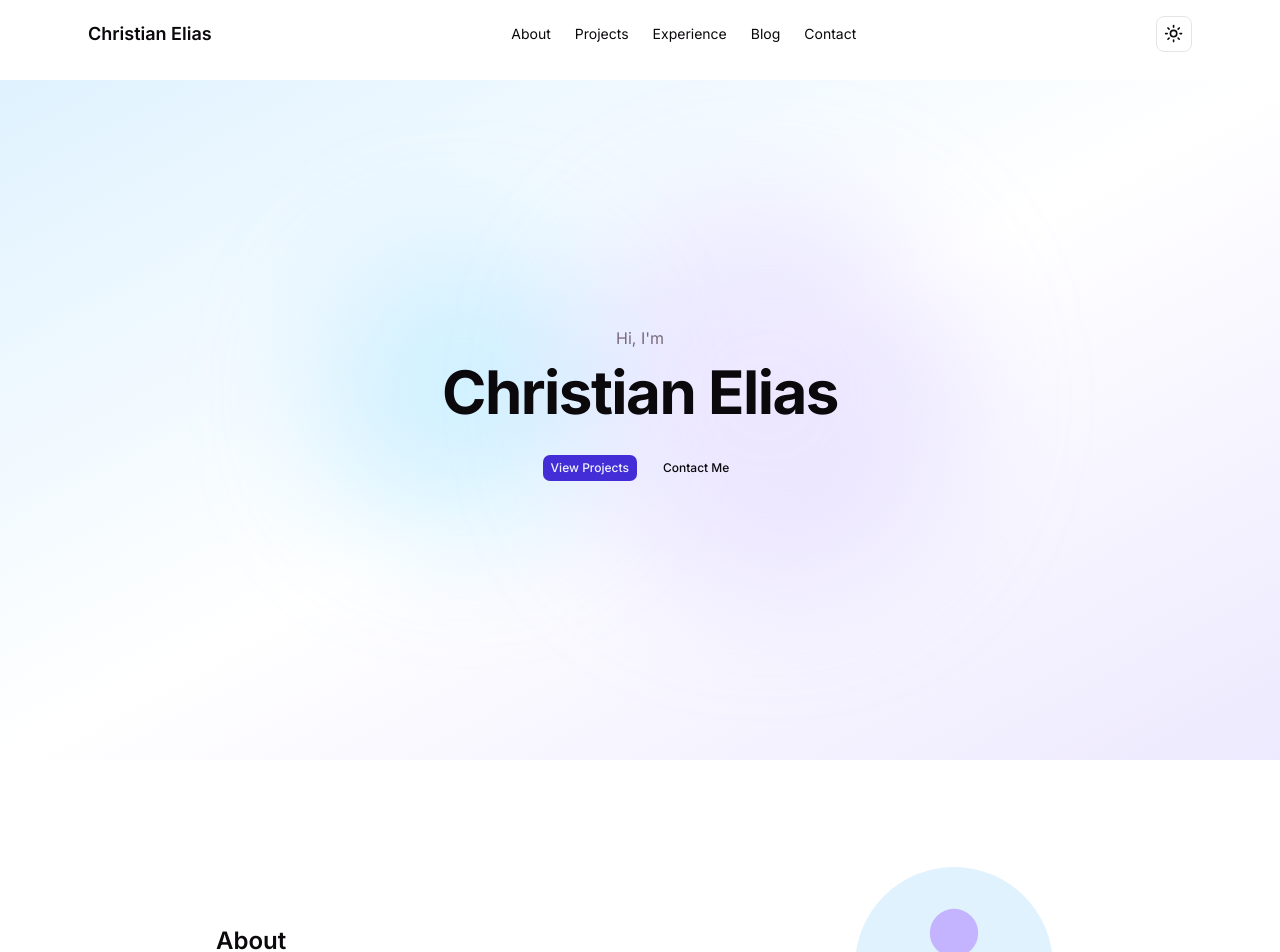
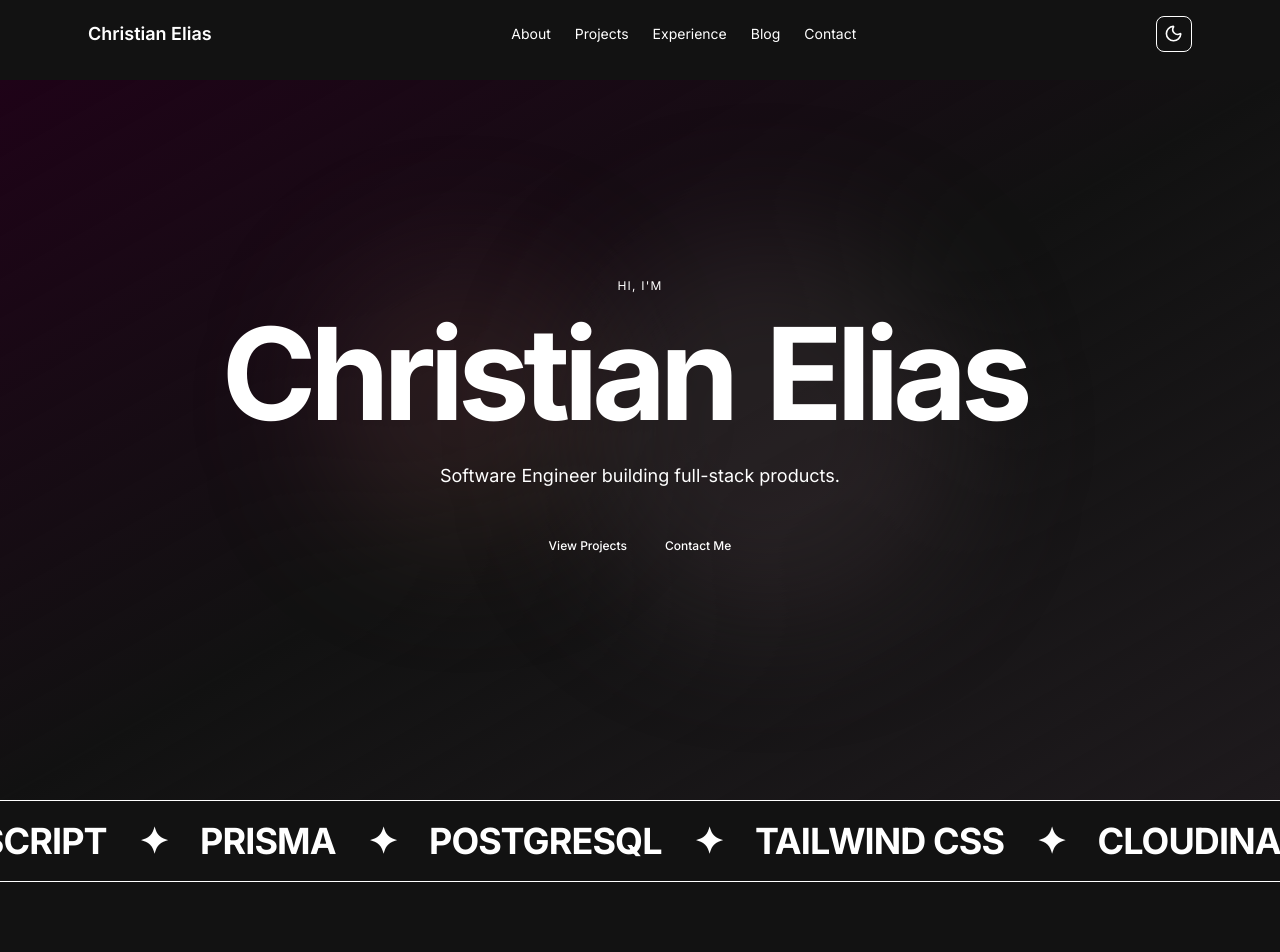
Before and after one commit to chr1133/My-Portfolio, a Next.js app: page / in a window 1280 px wide. Shown: the top 952 px of the page. Built offline with nearby package versions, Linux system fonts and the light colour scheme; no server answers; the database is empty.

Commit message:
feat: apply luxurious dark color theme across the site

```diff
--- a/app/globals.css
+++ b/app/globals.css
@@ -84,39 +84,23 @@
 }
 
 .dark {
-  --background: oklch(0.145 0.008 326);
-  --foreground: oklch(0.985 0 0);
-  --card: oklch(0.212 0.019 322.12);
-  --card-foreground: oklch(0.985 0 0);
-  --popover: oklch(0.212 0.019 322.12);
-  --popover-foreground: oklch(0.985 0 0);
-  --primary: oklch(0.398 0.195 277.366);
-  --primary-foreground: oklch(0.962 0.018 272.314);
-  --secondary: oklch(0.274 0.006 286.033);
-  --secondary-foreground: oklch(0.985 0 0);
-  --muted: oklch(0.263 0.024 320.12);
-  --muted-foreground: oklch(0.711 0.019 323.02);
-  --accent: oklch(0.263 0.024 320.12);
-  --accent-foreground: oklch(0.985 0 0);
-  --destructive: oklch(0.704 0.191 22.216);
-  --border: oklch(1 0 0 / 10%);
-  --input: oklch(1 0 0 / 15%);
-  --ring: oklch(0.542 0.034 322.5);
-  --chart-1: oklch(0.865 0.012 325.68);
-  --chart-2: oklch(0.542 0.034 322.5);
-  --chart-3: oklch(0.435 0.029 321.78);
-  --chart-4: oklch(0.364 0.029 323.89);
-  --chart-5: oklch(0.263 0.024 320.12);
-  --sidebar: oklch(0.212 0.019 322.12);
-  --sidebar-foreground: oklch(0.985 0 0);
-  --sidebar-primary: oklch(0.585 0.233 277.117);
-  --sidebar-primary-foreground: oklch(0.962 0.018 272.314);
-  --sidebar-accent: oklch(0.263 0.024 320.12);
-  --sidebar-accent-foreground: oklch(0.985 0 0);
-  --sidebar-border: oklch(1 0 0 / 10%);
-  --sidebar-ring: oklch(0.542 0.034 322.5);
+  --background: 300 10% 12%;        /* #1E1A1D */
+  --secondary-background: 290 90% 6%; /* #1F0318 */
+  --card: 350 10% 29%;               /* #513F45 */
+  --accent: 10 25% 44%;              /* #7F534B */
+  --accent-hover: 25 20% 51%;        /* #8C705F */
+  --muted: 30 5% 51%;                /* #827B71 */
+  --foreground: 75 55% 88%;          /* #E5F2C9 */
+  --muted-foreground: 65 15% 68%;    /* #B4B79D */
+
+  --border: 350 10% 29%;
+  --input: 350 10% 29%;
+  --ring: 10 25% 44%;
+  --primary: 75 55% 88%;
+  --primary-foreground: 300 10% 12%;
+  --secondary: 350 10% 29%;
+  --secondary-foreground: 75 55% 88%;
 }
-
 @layer base {
   * {
     @apply border-border outline-ring/50;
@@ -128,3 +112,13 @@
     @apply font-sans;
   }
 }
+@keyframes marquee {
+  0% { transform: translateX(0); }
+  100% { transform: translateX(-50%); }
+}
+.animate-marquee {
+  animation: marquee linear infinite;
+}
+.bg-secondary-luxe {
+  background-color: #1F0318;
+}
--- a/app/layout.tsx
+++ b/app/layout.tsx
@@ -4,6 +4,8 @@ import "./globals.css";
 import { Navbar } from "@/components/navbar/Navbar";
 import { Footer } from "@/components/footer/Footer";
 import { ThemeProvider } from "@/components/theme-provider";
+import { SmoothScroll } from "@/components/smooth-scroll";
+import { CursorFollower } from "@/components/motion/CursorFollower";
 
 const inter = Inter({ subsets: ["latin"] });
 
@@ -12,23 +14,17 @@ export const metadata: Metadata = {
   description: "Portfolio of Christian Elias — Software Engineering student specializing in full-stack and mobile development.",
 };
 
-export default function RootLayout({
-  children,
-}: Readonly<{
-  children: React.ReactNode;
-}>) {
+export default function RootLayout({ children }: Readonly<{ children: React.ReactNode }>) {
   return (
     <html lang="en" suppressHydrationWarning>
       <body className={inter.className}>
-        <ThemeProvider
-          attribute="class"
-          defaultTheme="system"
-          enableSystem
-          disableTransitionOnChange
-        >
-          <Navbar />
-          <main className="pt-20">{children}</main>
-          <Footer />
+        <ThemeProvider attribute="class" defaultTheme="dark" enableSystem disableTransitionOnChange>
+          <SmoothScroll>
+            <CursorFollower />
+            <Navbar />
+            <main className="pt-20">{children}</main>
+            <Footer />
+          </SmoothScroll>
         </ThemeProvider>
       </body>
     </html>
--- a/app/page.tsx
+++ b/app/page.tsx
@@ -4,16 +4,22 @@ import { Skills } from "@/components/sections/Skills";
 import { Projects } from "@/components/sections/Projects";
 import { Experience } from "@/components/sections/Experience";
 import { Education } from "@/components/sections/Education";
+import { Certificates } from "@/components/sections/Certificates";
+import { Contact } from "@/components/sections/Contact";
+import { Marquee } from "@/components/motion/Marquee";
 
 export default function Home() {
   return (
     <>
       <Hero />
+      <Marquee items={["Next.js", "TypeScript", "Prisma", "PostgreSQL", "Tailwind CSS", "Cloudinary"]} />
       <About />
       <Skills />
       <Projects />
       <Experience />
       <Education />
+      <Certificates />
+      <Contact />
     </>
   );
 }
--- /dev/null
+++ b/components/motion/CursorFollower.tsx
@@ -0,0 +1,22 @@
+"use client";
+
+import { useEffect, useState } from "react";
+import { motion } from "framer-motion";
+
+export function CursorFollower() {
+  const [pos, setPos] = useState({ x: -100, y: -100 });
+
+  useEffect(() => {
+    const move = (e: MouseEvent) => setPos({ x: e.clientX, y: e.clientY });
+    window.addEventListener("mousemove", move);
+    return () => window.removeEventListener("mousemove", move);
+  }, []);
+
+  return (
+    <motion.div
+      className="pointer-events-none fixed top-0 left-0 w-5 h-5 rounded-full bg-foreground mix-blend-difference z-[100] hidden md:block"
+      animate={{ x: pos.x - 10, y: pos.y - 10 }}
+      transition={{ type: "spring", stiffness: 500, damping: 40, mass: 0.2 }}
+    />
+  );
+}
--- /dev/null
+++ b/components/motion/Magnetic.tsx
@@ -0,0 +1,29 @@
+"use client";
+
+import { useRef, useState } from "react";
+import { motion } from "framer-motion";
+
+export function Magnetic({ children }: { children: React.ReactNode }) {
+  const ref = useRef<HTMLDivElement>(null);
+  const [pos, setPos] = useState({ x: 0, y: 0 });
+
+  function handleMove(e: React.MouseEvent) {
+    const rect = ref.current!.getBoundingClientRect();
+    const x = e.clientX - (rect.left + rect.width / 2);
+    const y = e.clientY - (rect.top + rect.height / 2);
+    setPos({ x: x * 0.3, y: y * 0.3 });
+  }
+
+  return (
+    <motion.div
+      ref={ref}
+      onMouseMove={handleMove}
+      onMouseLeave={() => setPos({ x: 0, y: 0 })}
+      animate={{ x: pos.x, y: pos.y }}
+      transition={{ type: "spring", stiffness: 150, damping: 15, mass: 0.1 }}
+      className="inline-block"
+    >
+      {children}
+    </motion.div>
+  );
+}
--- /dev/null
+++ b/components/motion/Marquee.tsx
@@ -0,0 +1,19 @@
+export function Marquee({ items, speed = 30 }: { items: string[]; speed?: number }) {
+  return (
+    <div className="overflow-hidden whitespace-nowrap border-y py-5 bg-muted/30">
+      <div
+        className="inline-flex animate-marquee"
+        style={{ animationDuration: `${speed}s` }}
+      >
+        {[...items, ...items].map((item, i) => (
+          <span
+            key={i}
+            className="text-2xl md:text-4xl font-bold uppercase tracking-tight text-muted-foreground/40 flex items-center gap-8 mr-8"
+          >
+            {item} <span className="text-muted-foreground/20">✦</span>
+          </span>
+        ))}
+      </div>
+    </div>
+  );
+}
--- /dev/null
+++ b/components/motion/TextReveal.tsx
@@ -0,0 +1,29 @@
+"use client";
+
+import { motion } from "framer-motion";
+
+export function TextReveal({ text, className }: { text: string; className?: string }) {
+  const words = text.split(" ");
+
+  return (
+    <motion.h1
+      className={className}
+      initial="hidden"
+      animate="visible"
+      variants={{ visible: { transition: { staggerChildren: 0.08 } } }}
+    >
+      {words.map((word, i) => (
+        <motion.span
+          key={i}
+          className="inline-block mr-[0.25em]"
+          variants={{
+            hidden: { opacity: 0, y: 40 },
+            visible: { opacity: 1, y: 0, transition: { duration: 0.6, ease: [0.16, 1, 0.3, 1] } },
+          }}
+        >
+          {word}
+        </motion.span>
+      ))}
+    </motion.h1>
+  );
+}
--- /dev/null
+++ b/components/sections/Contact.tsx
@@ -0,0 +1,23 @@
+import { buttonVariants } from "@/components/ui/button";
+
+export function Contact() {
+  return (
+    <section id="contact" className="bg-slate-50 dark:bg-slate-950/40 py-24">
+      <div className="max-w-4xl mx-auto px-6 text-center">
+        <p className="text-sm uppercase tracking-[0.35em] text-muted-foreground mb-4">
+          Contact
+        </p>
+        <h2 className="text-3xl sm:text-4xl font-bold tracking-tight mb-4 text-foreground">
+          Let&rsquo;s build something together
+        </h2>
+        <p className="mx-auto max-w-2xl text-muted-foreground mb-8">
+          I&rsquo;m available for collaborations, freelance work, or full-time opportunities.
+          Reach out and I&rsquo;ll get back to you as soon as possible.
+        </p>
+        <a href="mailto:hello@example.com" className={buttonVariants({ size: "lg" })}>
+          Say hello
+        </a>
+      </div>
+    </section>
+  );
+}
--- a/components/sections/Hero.tsx
+++ b/components/sections/Hero.tsx
@@ -1,53 +1,65 @@
 import { prisma } from "@/lib/prisma";
 import { buttonVariants } from "@/components/ui/button";
 import { SiGithub } from "@icons-pack/react-simple-icons";
-import { Mail, LinkIcon } from "lucide-react";
+import { Mail, Link2 } from "lucide-react";
 import Link from "next/link";
 import { FadeIn } from "@/components/motion/FadeIn";
+import { TextReveal } from "@/components/motion/TextReveal";
+import { Magnetic } from "@/components/motion/Magnetic";
 
 export async function Hero() {
   const profile = await prisma.profile.findFirst();
 
   return (
-    <section className="relative min-h-[85vh] flex flex-col justify-center items-center text-center px-6 overflow-hidden">
-      {/* Gradient background */}
+    <section className="relative min-h-[90vh] flex flex-col justify-center items-center text-center px-6 overflow-hidden">
       <div className="absolute inset-0 -z-10">
-        <div className="absolute inset-0 bg-gradient-to-br from-sky-100 via-background to-violet-100 dark:from-sky-950/30 dark:via-background dark:to-violet-950/20" />
-        <div className="absolute top-1/4 left-1/4 w-72 h-72 bg-sky-300/30 dark:bg-sky-500/10 rounded-full blur-3xl" />
-        <div className="absolute bottom-1/4 right-1/4 w-96 h-96 bg-violet-300/30 dark:bg-violet-500/10 rounded-full blur-3xl" />
+     <div className="absolute inset-0 bg-gradient-to-br from-[#1F0318] via-background to-[#1E1A1D]" />
+     <div className="absolute top-1/4 left-1/4 w-72 h-72 bg-[#7F534B]/20 rounded-full blur-3xl" />
+     <div className="absolute bottom-1/4 right-1/4 w-96 h-96 bg-[#513F45]/30 rounded-full blur-3xl" />
      </div>
 
-      <FadeIn>
-        <p className="text-muted-foreground mb-3">Hi, I'm</p>
-        <h1 className="text-4xl md:text-6xl font-bold tracking-tight mb-4">
-          {profile?.name ?? "Christian Elias"}
-        </h1>
-        <p className="text-lg text-muted-foreground max-w-xl mb-8">
-          {profile?.headline ?? profile?.bio}
+      <p className="text-muted-foreground mb-4 tracking-widest uppercase text-xs">Hi, I'm</p>
+
+      <TextReveal
+        text={profile?.name ?? "Christian Elias"}
+        className="text-6xl md:text-8xl lg:text-9xl font-bold tracking-tighter mb-6 leading-none"
+      />
+
+      <FadeIn delay={0.5}>
+        <p className="text-lg text-muted-foreground max-w-lg mb-10">
+          {profile?.headline ?? "Software Engineer building full-stack products."}
         </p>
       </FadeIn>
-      <FadeIn delay={0.2}>
-        <div className="flex gap-4 mb-8">
-          <Link href="#projects" className={buttonVariants({ variant: "default" })}>
+
+      <FadeIn delay={0.6}>
+        <div className="flex gap-4 mb-10">
+          <Magnetic>
+            <Link href="#projects" className={buttonVariants({ size: "lg" })}>
               View Projects
             </Link>
-          <Link href="#contact" className={buttonVariants({ variant: "outline" })}>
+          </Magnetic>
+          <Magnetic>
+            <Link href="#contact" className={buttonVariants({ variant: "outline", size: "lg" })}>
               Contact Me
             </Link>
+          </Magnetic>
         </div>
       </FadeIn>
-      <FadeIn delay={0.4}>
-        <div className="flex gap-5 text-muted-foreground">
+
+      <FadeIn delay={0.7}>
+        <div className="flex gap-6 text-muted-foreground">
           {profile?.github && (
-            <a href={profile.github} target="_blank"><SiGithub size={20} /></a>
+            <Magnetic><a href={profile.github} target="_blank"><SiGithub size={20} /></a></Magnetic>
           )}
           {profile?.linkedin && (
+            <Magnetic>
               <a href={profile.linkedin} target="_blank" rel="noreferrer">
-              <LinkIcon className="w-5 h-5" />
+                <Link2 className="w-5 h-5" />
               </a>
+            </Magnetic>
           )}
           {profile?.email && (
-            <a href={`mailto:${profile.email}`}><Mail className="w-5 h-5" /></a>
+            <Magnetic><a href={`mailto:${profile.email}`}><Mail className="w-5 h-5" /></a></Magnetic>
           )}
         </div>
       </FadeIn>
--- /dev/null
+++ b/components/smooth-scroll.tsx
@@ -0,0 +1,23 @@
+"use client";
+
+import { useEffect } from "react";
+import Lenis from "lenis";
+
+export function SmoothScroll({ children }: { children: React.ReactNode }) {
+  useEffect(() => {
+    const lenis = new Lenis({
+      duration: 1.2,
+      easing: (t) => Math.min(1, 1.001 - Math.pow(2, -10 * t)),
+    });
+
+    function raf(time: number) {
+      lenis.raf(time);
+      requestAnimationFrame(raf);
+    }
+    requestAnimationFrame(raf);
+
+    return () => lenis.destroy();
+  }, []);
+
+  return <>{children}</>;
+}
--- a/package.json
+++ b/package.json
@@ -19,6 +19,8 @@
     "cloudinary": "^2.10.0",
     "clsx": "^2.1.1",
     "framer-motion": "^12.42.2",
+    "gsap": "^3.15.0",
+    "lenis": "^1.3.25",
     "lucide-react": "^1.23.0",
     "next": "16.2.10",
     "next-cloudinary": "^6.17.5",
```
Also changed, not shown: 1 other file (tests, documents, lock files or other folders). Lines whose indentation alone changed are shown as unchanged.
